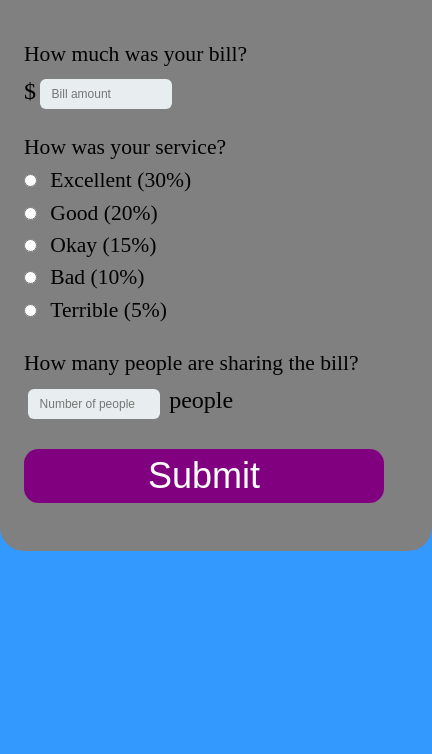
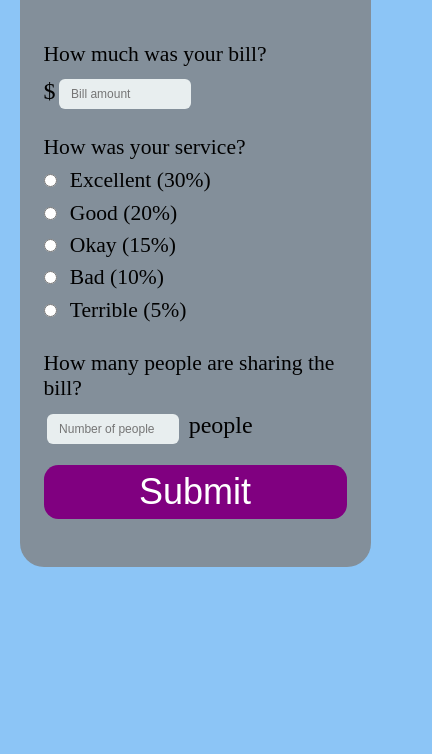
Before and after one commit to dalidia/Tip_calculator, a plain HTML site: page index.html in a window 390 px wide. Shown: the part 90-844 px from the top of the page, 432 px wide, since content can reach past the window. Drawn offline with Linux system fonts and the light colour scheme.

Commit message:
fixed responsive design and change background colors

```diff
--- a/style.css
+++ b/style.css
@@ -3,9 +3,9 @@
 }
 
 body {
-	background-color:#3399FF;
+	background-color:#3399f08f;
   margin:1.5em auto;
-  width: 27em;
+  width: 90%;
   height: 20em;
 }
 
@@ -19,7 +19,7 @@ body {
 }
 
 section {
-	background-color: gray;
+	background-color: #808080c7;
 	padding:1em;
 	font-size:1.5em;
 	border-radius:0 0 1em 1em;
@@ -37,12 +37,13 @@ section {
 }
 
 
-#submit {
+input[type="submit"] {
   height: 1.5em;
-  width: 10em;
+  width: 100%;
   border-radius: .4em;
   font-size:1.5em;
   color:white;
+  margin-top:.5em;
   background-color:purple;
   border:none;
   text-align: center;
```
Also changed, not shown: index.html (+0 -1 lines), 1 other file.
